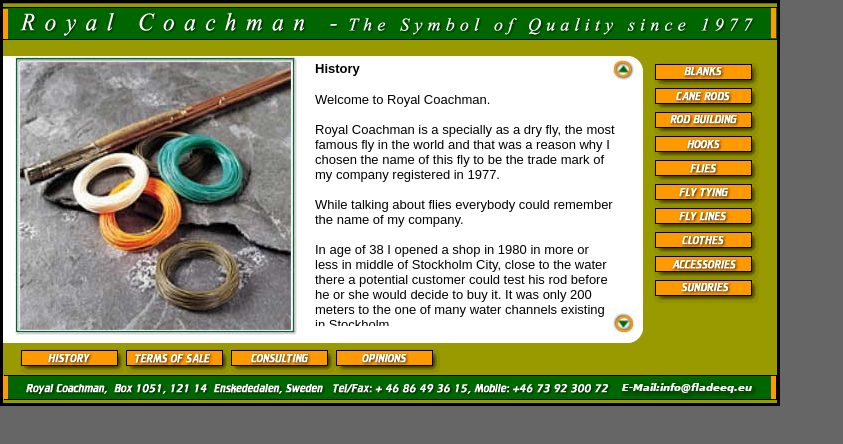
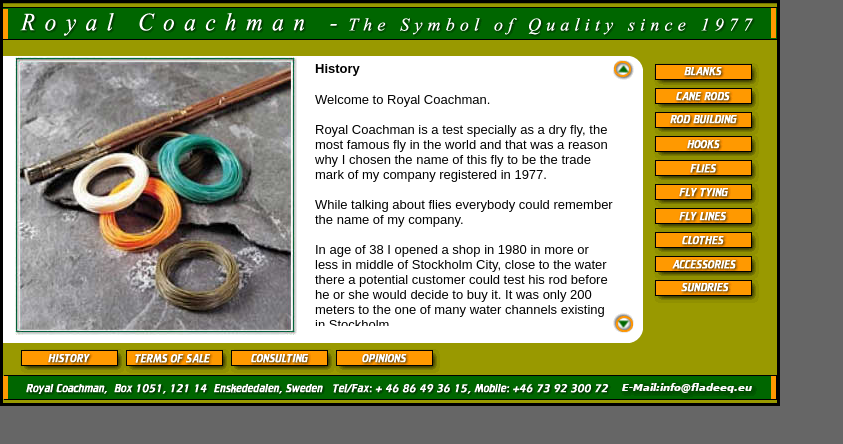
Before and after one commit to Peter8209/royalcoachman, a plain HTML site: page flylines2.htm in a window 1280 px wide. Shown: the whole page, without its empty margins (0-843 px from the left). Drawn offline with Linux system fonts and the light colour scheme.

Commit message:
Aktualizácia flylines2.htm

```diff
--- a/flylines2.htm
+++ b/flylines2.htm
@@ -181,7 +181,7 @@
   <div id="divContent"> <b><font face="Arial, Helvetica, sans-serif" size="2">History</font></b>
     <p><font face="Arial, Helvetica, sans-serif" size="2"> Welcome to Royal Coachman.<br>
       <br>
-      Royal Coachman is a specially as a dry fly, the most famous fly in the world
+      Royal Coachman is a test specially as a dry fly, the most famous fly in the world
       and that was a reason why I chosen the name of this fly to be the trade
       mark of my company registered in 1977.<br>
       <br>
```
